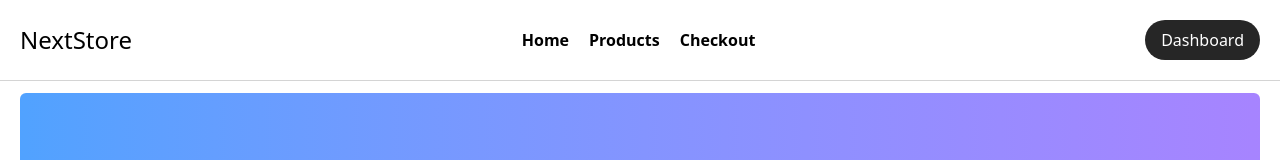
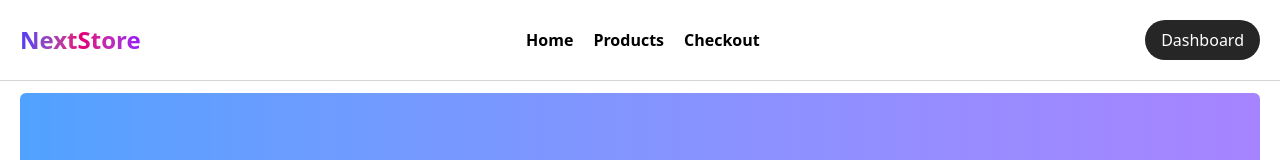
Before and after one commit to c9sid/NextStore, a Next.js app: page / in a window 1280 px wide. Shown: the top 160 px of the page. Built offline with nearby package versions, Linux system fonts and the light colour scheme; no server answers; the database is empty.

Commit message:
Fixed some styling issue

```diff
--- a/app/products/[slug]/page.jsx
+++ b/app/products/[slug]/page.jsx
@@ -1,4 +1,3 @@
-import HeroSection from '@/components/HeroSection';
 import Image from 'next/image';
 import { ShoppingCart } from 'lucide-react';
 
@@ -28,9 +27,9 @@ const SingleProduct = async ({ params }) => {
     return (
         <div>
             {/* Hero Section */}
-            <section>
+            {/* <section>
                 <HeroSection pageName={productData.productName} />
-            </section>
+            </section> */}
 
             <section className="grid md:grid-cols-2 gap-10 mt-6 items-center">
                 <div className="flex justify-center md:justify-start">
--- /dev/null
+++ b/components/Bg.jsx
@@ -0,0 +1,7 @@
+export function Bg() {
+    return (
+        <div className="absolute inset-0 -z-50 size-full bg-white bg-[linear-gradient(to_right,#8080800a_1px,transparent_1px),linear-gradient(to_bottom,#8080800a_1px,transparent_1px)] bg-[size:14px_24px]">
+            <div className="absolute inset-x-0 top-0 -z-50 m-auto size-[310px] rounded-full bg-fuchsia-400 opacity-20 blur-[100px]" />
+        </div>
+    );
+}
--- a/components/Navbar.jsx
+++ b/components/Navbar.jsx
@@ -4,8 +4,8 @@ import React from 'react'
 const Navbar = () => {
     return (
         <div className='sticky top-0 flex justify-between items-center bg-white/80 backdrop-blur-lg border-b border-neutral-300 p-5'>
-            <div className="logo text-2xl">
-                <Link href={'/'}>NextStore</Link>
+            <div className="logo text-2xl font-bold">
+                <Link className='text-transparent bg-clip-text bg-gradient-to-r from-indigo-600 via-pink-600 to-purple-600' href={'/'}>NextStore</Link>
             </div>
             <div className="menu hidden md:flex gap-5 items-center font-semibold">
                 <Link href={'/'}>Home</Link>
```
